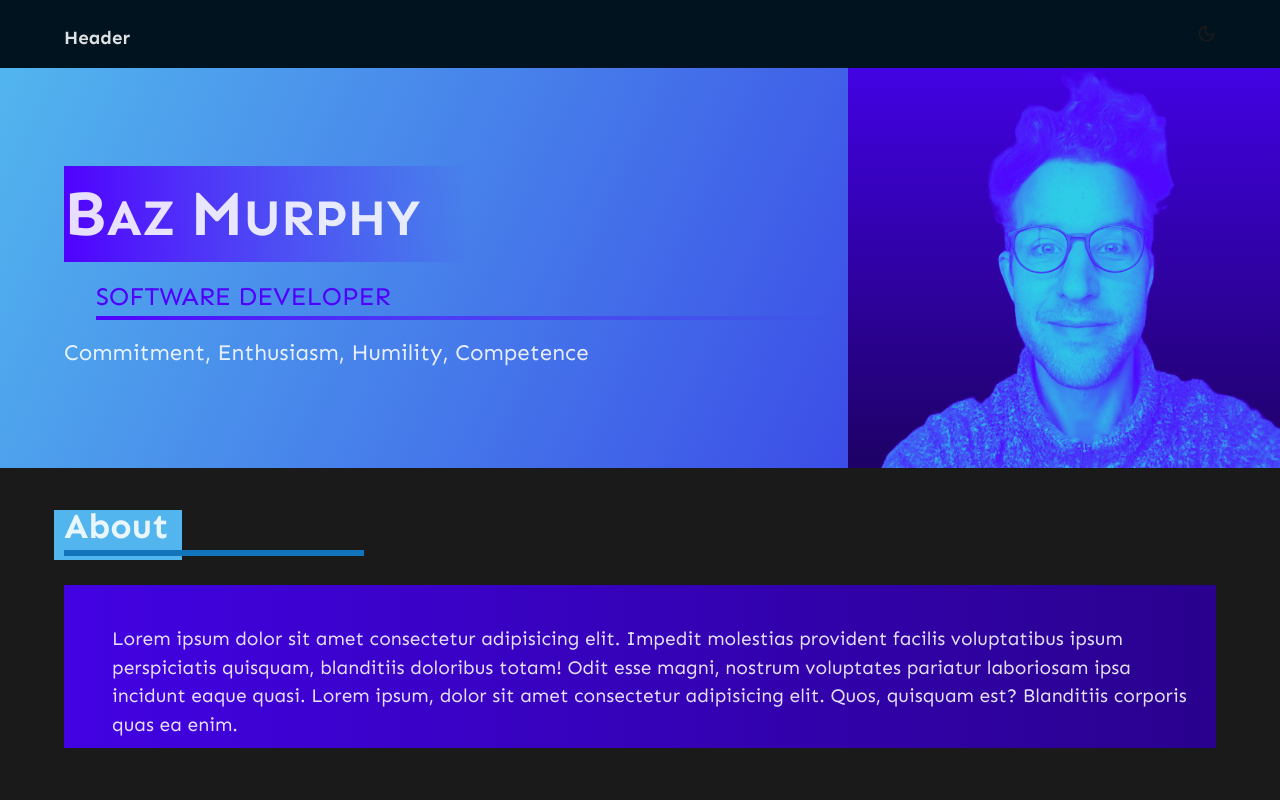
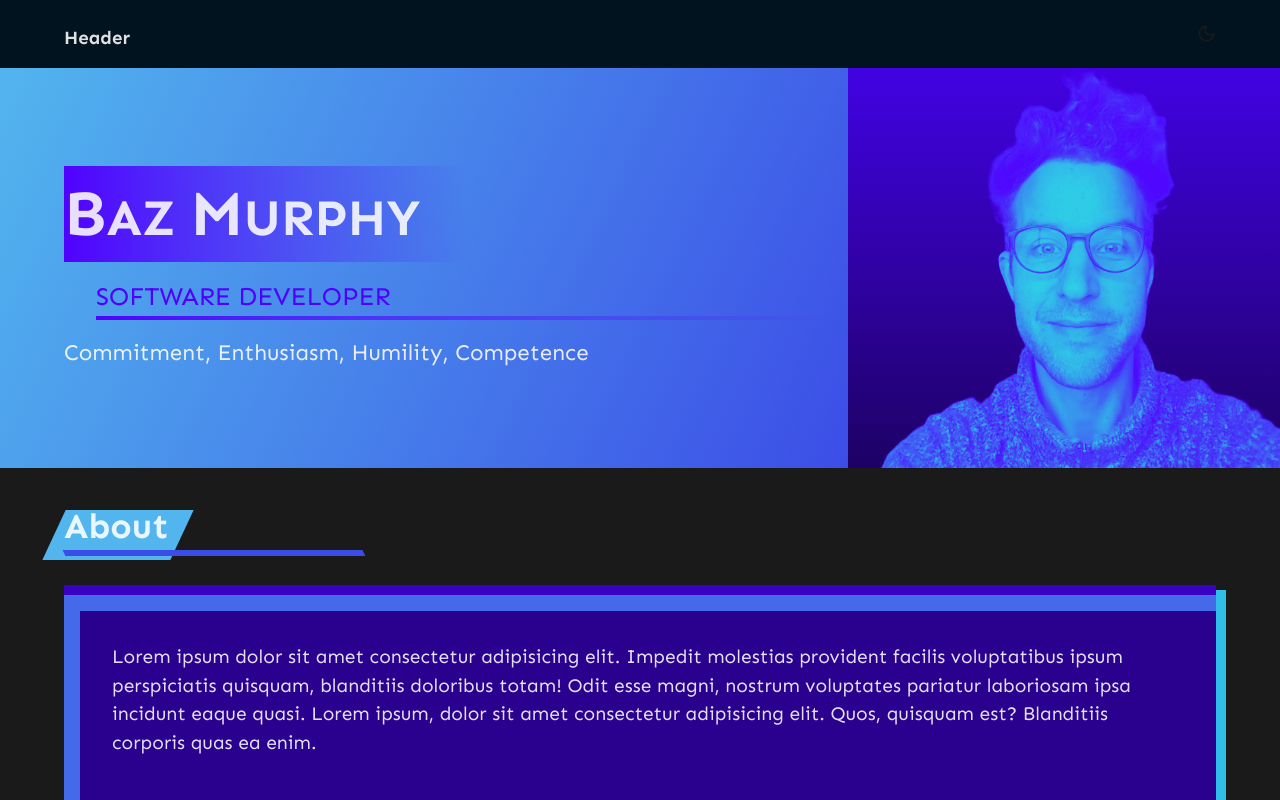
Before and after one commit to bazmurphy/portfolio, a React (Vite) app: page / in a window 1280 px wide. Shown: the top 800 px of the page. Built offline with nearby package versions, Linux system fonts and the light colour scheme.

Commit message:
adjustments

```diff
--- a/src/components/About/About.css
+++ b/src/components/About/About.css
@@ -18,6 +18,7 @@
   left: -10px;
   /* background-color: #2dc9e6; */
   background-color: #52b5ee;
+  transform: skew(-25deg, 0deg);
 }
 
 .about-title-line {
@@ -25,9 +26,8 @@
   width: 300px;
   height: 6px;
   top: 50px;
-  /* background-color: #4202e3; */
-  /* background-color: #3c4de7; */
-  background-color: hsl(205, 82%, 40%);
+  background-color: #3c4de7;
+  transform: skew(25deg, 0deg);
 }
 
 .about-title {
@@ -35,11 +35,45 @@
   font-size: 2.2rem;
 }
 
+.about-paragraph-container {
+  position: relative;
+  padding: 1rem 0 0 1rem;
+  background-color: #446ae9;
+  border-top: 10px solid #3802c0;
+  box-shadow: 10px 5px 0px 0px #30bee8;
+}
+
+/* .about-paragraph-container::before {
+  content: "";
+  position: absolute;
+  top: 0;
+  left: 0;
+  width: 0;
+  height: 0;
+  border-style: solid;
+  border-width: 0 0 10rem 3rem;
+  border-color: transparent transparent transparent hsl(0, 0%, 10%);
+  z-index: -1;
+} */
+
+/* .about-paragraph-container::after {
+  content: "";
+  position: absolute;
+  width: 0;
+  height: 0;
+  bottom: 0;
+  right: 0;
+  border-style: solid;
+  border-width: 10rem 3rem 0 0;
+  border-color: transparent hsl(0, 0%, 10%) transparent transparent;
+  z-index: -1;
+} */
+
 .about-paragraph {
+  padding: 2rem 2rem 3rem 2rem;
   font-size: 1.2rem;
-  margin-bottom: 1rem;
-  padding: 2.5rem 0.5rem 0.5rem 3rem;
-  background: linear-gradient(90deg, #4202e3, hsl(257, 98%, 28%));
+  background-color: hsl(189, 79%, 44%);
+  background-color: hsl(257, 99%, 28%);
 }
 
 @media screen and (max-width: 600px) {
--- a/src/components/About/About.tsx
+++ b/src/components/About/About.tsx
@@ -8,7 +8,7 @@ const About = () => {
         <div className="about-title-line"></div>
         <h2 className="about-title">About</h2>
       </div>
-      <div className="about-content">
+      <div className="about-paragraph-container">
         <p className="about-paragraph">
           Lorem ipsum dolor sit amet consectetur adipisicing elit. Impedit
           molestias provident facilis voluptatibus ipsum perspiciatis quisquam,
```
